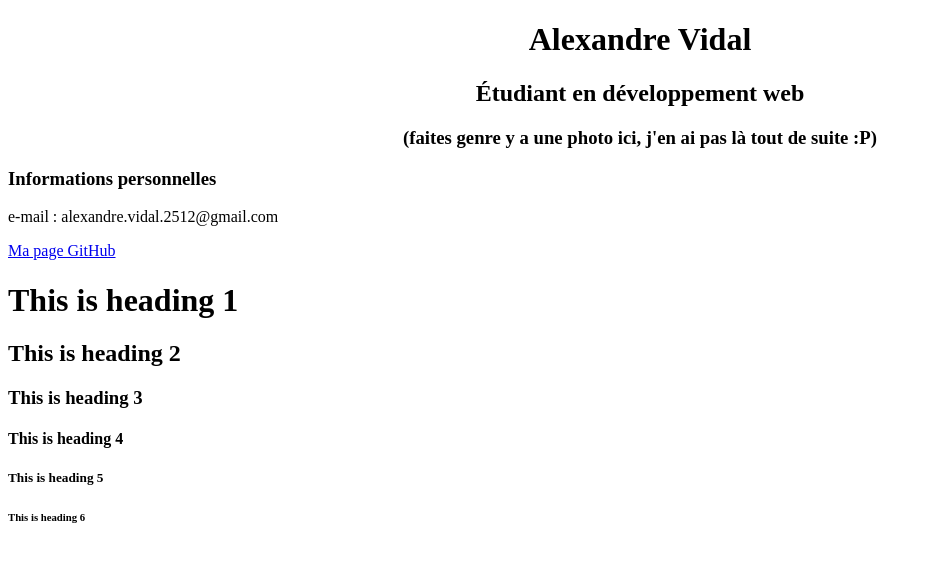
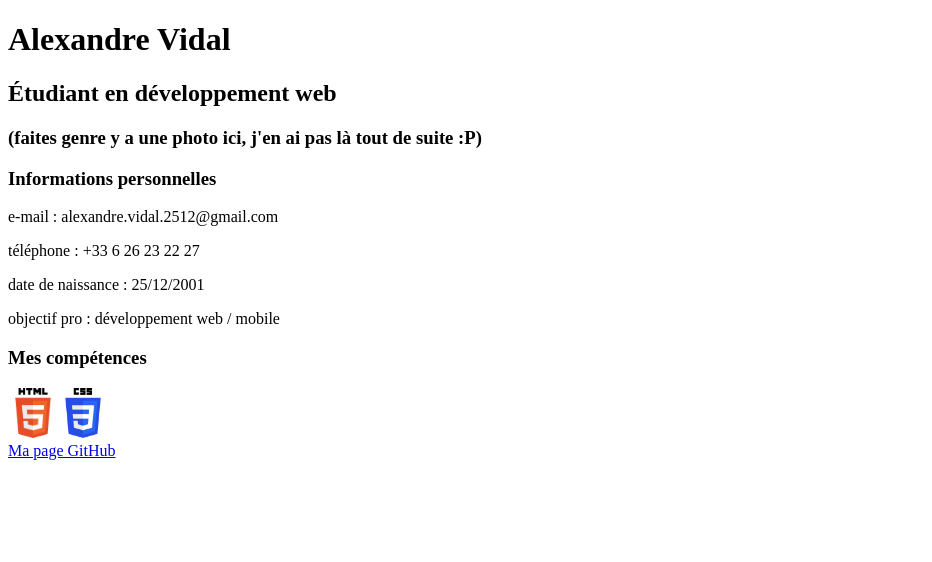
Before and after one commit to alexandre-vidal/mon-cv, a plain HTML site: page cv/mon-cv.html in a window 1280 px wide. Shown: the whole page, without its empty margins (0-932 px from the left). Drawn offline with Linux system fonts and the light colour scheme.

Commit message:
Création du fichier HTML

```diff
--- a/cv/mon-cv.html
+++ b/cv/mon-cv.html
@@ -7,21 +7,20 @@
         <title>Mon CV</title>
     </head>
     <body>
-        <center><h1>Alexandre Vidal</h1></center>
-        <center><h2>Étudiant en développement web</h2></center>
-        <center><h3>(faites genre y a une photo ici, j'en ai pas là tout de suite :P)</h3></center>
+        <h1>Alexandre Vidal</h1>
+        <h2>Étudiant en développement web</h2>
+        <h3>(faites genre y a une photo ici, j'en ai pas là tout de suite :P)</h3>
 
         <h3>Informations personnelles</h3>
         <p>e-mail : alexandre.vidal.2512@gmail.com</p>
-        <p></p>
+        <p>téléphone : +33 6 26 23 22 27</p>
+        <p>date de naissance : 25/12/2001</p>
+
+        <p>objectif pro : développement web / mobile</p>
+
+        <h3>Mes compétences</h3>
+        <img src="images/html5.png" alt="HTML 5" style="width:50px;height:50px;"><img src="images/css.png" alt="CSS" style="width:50px;height:50px;">
 
         <footer><a href="https://github.com/alexandre-vidal">Ma page GitHub</a></footer>
-
-        <h1>This is heading 1</h1>
-        <h2>This is heading 2</h2>
-        <h3>This is heading 3</h3>
-        <h4>This is heading 4</h4>
-        <h5>This is heading 5</h5>
-        <h6>This is heading 6</h6>
     </body>
 </html>
```
Also changed, not shown: cv/images/css.png (added), cv/images/html5.png (added).
